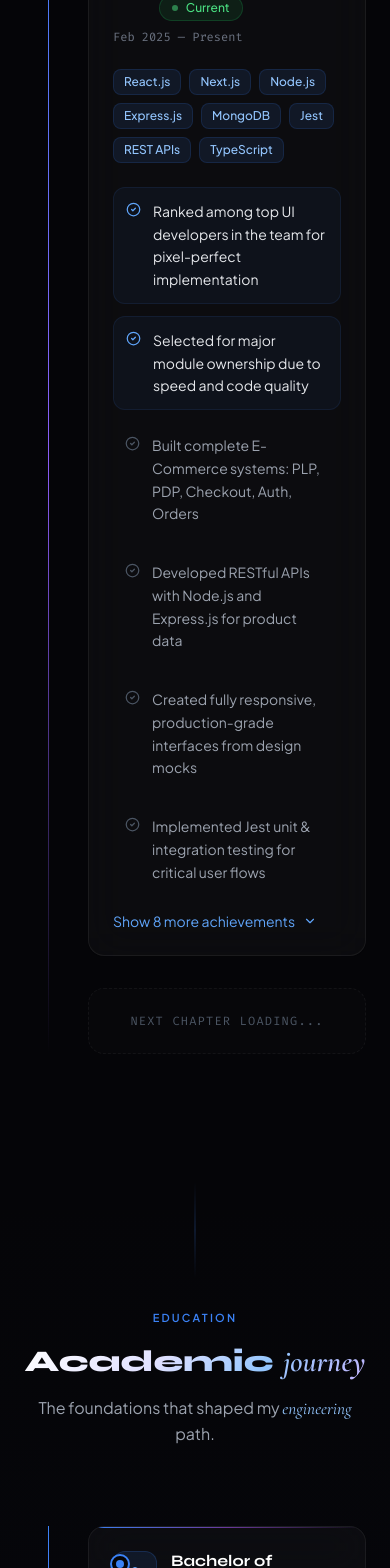
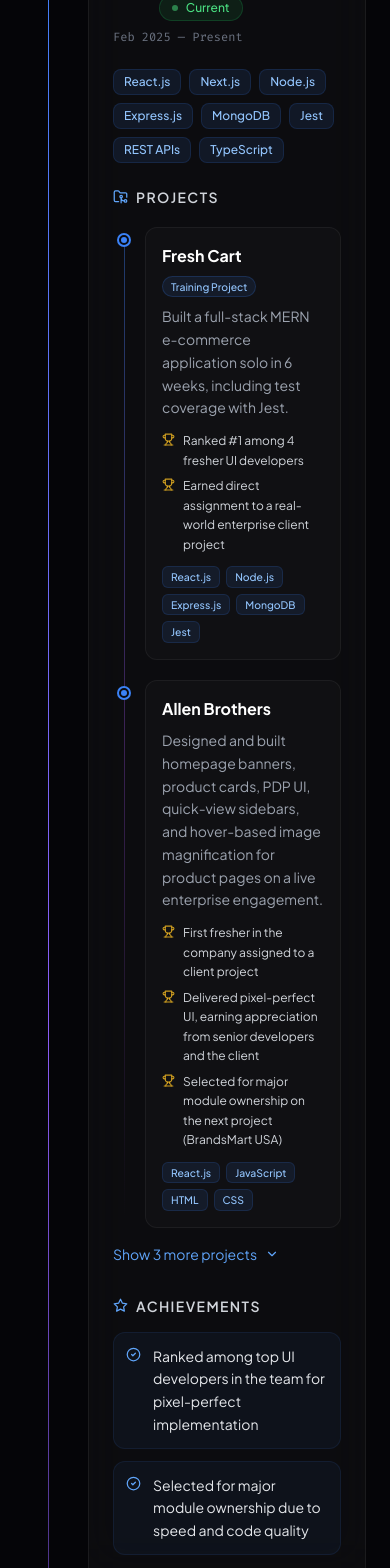
Before and after one commit to Sujan2332/Portfolio, a React (Vite) app: page / in a window 390 px wide. Shown: the part 5261-6829 px from the top of the page. Built offline with nearby package versions, Linux system fonts and the light colour scheme.

Commit message:
Updated Experience.tsx

```diff
--- a/src/components/Experience.tsx
+++ b/src/components/Experience.tsx
@@ -1,5 +1,5 @@
 import { useState } from 'react';
-import { Briefcase, ChevronDown, ChevronUp, ExternalLink, CheckCircle2 } from 'lucide-react';
+import { Briefcase, ChevronDown, ChevronUp, ExternalLink, CheckCircle2, FolderGit2, Trophy, Star } from 'lucide-react';
 
 const achievements = [
   { text: 'Ranked among top UI developers in the team for pixel-perfect implementation', highlight: true },
@@ -20,9 +20,81 @@ const achievements = [
 
 const techStack = ['React.js', 'Next.js', 'Node.js', 'Express.js', 'MongoDB', 'Jest', 'REST APIs', 'TypeScript'];
 
+type Project = {
+  name: string;
+  tag?: string;
+  description: string;
+  achievements: string[];
+  tech: string[];
+  ongoing?: boolean;
+};
+
+const projects: Project[] = [
+  {
+    name: 'Fresh Cart',
+    tag: 'Training Project',
+    description: 'Built a full-stack MERN e-commerce application solo in 6 weeks, including test coverage with Jest.',
+    achievements: [
+      'Ranked #1 among 4 fresher UI developers',
+      'Earned direct assignment to a real-world enterprise client project',
+    ],
+    tech: ['React.js', 'Node.js', 'Express.js', 'MongoDB', 'Jest'],
+  },
+  {
+    name: 'Allen Brothers',
+    description:
+      'Designed and built homepage banners, product cards, PDP UI, quick-view sidebars, and hover-based image magnification for product pages on a live enterprise engagement.',
+    achievements: [
+      'First fresher in the company assigned to a client project',
+      'Delivered pixel-perfect UI, earning appreciation from senior developers and the client',
+      'Selected for major module ownership on the next project (BrandsMart USA)',
+    ],
+    tech: ['React.js', 'JavaScript', 'HTML', 'CSS'],
+  },
+  {
+    name: 'BrandsMart USA',
+    description:
+      'Owned the Account module (14 pages) end-to-end and led the Checkout module, engineering a dynamic multi-step checkout (shipping-type dependent) with full back-and-edit navigation, plus order confirmation and cart save-for-later/summary sections. Partnered directly with design, QA, and API teams; improved site accessibility; shipped dynamic support-call UI based on business hours. Contributed to code architecture — API response aggregation, reusable CSS variables, and a custom internal npm library sharing context across Account, Checkout, Browse, and Shop modules. Delivered 800+ stories, resolved ~300 defects, ensured full cross-browser support.',
+    achievements: [
+      'Awarded Spot Award — ranked #1 among 8+ senior developers',
+      'One of 3 developers promoted to a billing role',
+      'Assigned 2 additional projects directly by the CFO, based on ownership and delivery track record',
+    ],
+    tech: ['React.js', 'Next.js'],
+  },
+  {
+    name: 'FogLifter',
+    tag: 'Sole Developer',
+    description:
+      'Independently designed, built, and shipped a 60+ page marketing platform on Astro, owning architecture through deployment — including technical SEO (JSON-LD schema, sitemap.xml, robots.txt, llms.txt, manifest.json, full OG/Twitter metadata), reusable components, an interactive ROI calculator, and Core Web Vitals/SEO audits.',
+    achievements: [
+      'Received direct client appreciation for the delivered platform',
+      'Client trust in the build led to a second engagement on their parent company\'s website',
+    ],
+    tech: ['Astro', 'HTML', 'CSS'],
+  },
+  {
+    name: 'VSO Inc.',
+    tag: 'Ongoing — Sole Developer',
+    description:
+      'Leading a ground-up rebuild of the parent company\'s corporate website on the same Astro/GCP stack, replacing legacy WordPress with a modern, redesigned UI tailored to a compliance-focused enterprise audience, while carrying forward the proven SEO foundation.',
+    achievements: [
+      'Selected to rebuild a second, independent client property entirely from scratch',
+      'Entrusted with both technical execution and design direction, based on FogLifter\'s outcome',
+    ],
+    tech: ['Astro', 'GCP'],
+    ongoing: true,
+  },
+];
+
 export default function Experience() {
   const [expanded, setExpanded] = useState(false);
+  const [projectsExpanded, setProjectsExpanded] = useState(false);
   const visible = expanded ? achievements : achievements.slice(0, 6);
+
+  const isMobile = typeof window !== 'undefined' && window.matchMedia('(max-width: 767px)').matches;
+  const visibleProjects = projectsExpanded || !isMobile ? projects : projects.slice(0, 2);
+  const hiddenCount = projects.length - 2;
 
   return (
     <section id="experience" className="relative py-32 overflow-hidden">
@@ -88,7 +160,100 @@ export default function Experience() {
                   ))}
                 </div>
 
-                {/* Achievements */}
+                {/* Projects subsection */}
+                <div className="mb-8">
+                  <div className="flex items-center gap-2 mb-5">
+                    <FolderGit2 size={15} className="text-blue-400" />
+                    <h4 className="text-sm font-semibold text-gray-300 uppercase tracking-widest">Projects</h4>
+                  </div>
+
+                  {/* Projects timeline */}
+                  <div className="relative ml-1">
+                    {/* Connecting line */}
+                    <div className="absolute left-[7px] top-2 bottom-2 w-px bg-gradient-to-b from-blue-500/40 via-purple-500/30 to-transparent" />
+
+                    <div className="space-y-5">
+                      {visibleProjects.map((project, i) => (
+                        <div key={i} className="relative pl-7">
+                          {/* Node dot */}
+                          <div
+                            className={`absolute left-0 top-1.5 w-3.5 h-3.5 rounded-full border-2 bg-[#0a0a0f] flex items-center justify-center ${
+                              project.ongoing ? 'border-green-500' : 'border-blue-500'
+                            }`}
+                          >
+                            <div className={`w-1.5 h-1.5 rounded-full ${project.ongoing ? 'bg-green-500' : 'bg-blue-500'}`} />
+                          </div>
+
+                          {/* Project content */}
+                          <div className="rounded-xl p-4 bg-white/[0.02] border border-white/5 hover:border-white/10 transition-colors duration-300">
+                            {/* Name + tag */}
+                            <div className="flex flex-wrap items-center gap-2 mb-2">
+                              <h5 className="text-base font-bold text-white">{project.name}</h5>
+                              {project.tag && (
+                                <span
+                                  className={`px-2 py-0.5 text-[0.65rem] font-medium rounded-full border ${
+                                    project.ongoing
+                                      ? 'bg-green-500/10 border-green-500/20 text-green-400'
+                                      : 'bg-blue-500/10 border-blue-500/20 text-blue-300'
+                                  }`}
+                                >
+                                  {project.tag}
+                                </span>
+                              )}
+                            </div>
+
+                            {/* Description */}
+                            <p className="text-sm text-gray-400 leading-relaxed mb-3">{project.description}</p>
+
+                            {/* Project achievements */}
+                            <div className="space-y-1.5 mb-3">
+                              {project.achievements.map((ach, j) => (
+                                <div key={j} className="flex items-start gap-2">
+                                  <Trophy size={13} className="shrink-0 mt-0.5 text-amber-400/80" />
+                                  <span className="text-xs text-gray-300 leading-relaxed">{ach}</span>
+                                </div>
+                              ))}
+                            </div>
+
+                            {/* Tech chips */}
+                            <div className="flex flex-wrap gap-1.5">
+                              {project.tech.map((t) => (
+                                <span
+                                  key={t}
+                                  className="px-2 py-0.5 text-[0.65rem] font-medium text-blue-300 bg-blue-500/10 border border-blue-500/15 rounded-md"
+                                >
+                                  {t}
+                                </span>
+                              ))}
+                            </div>
+                          </div>
+                        </div>
+                      ))}
+                    </div>
+                  </div>
+
+                  {/* Mobile expand toggle */}
+                  {hiddenCount > 0 && (
+                    <button
+                      onClick={() => setProjectsExpanded(!projectsExpanded)}
+                      className="mt-4 flex items-center gap-2 text-sm text-blue-400 hover:text-blue-300 transition-colors md:hidden"
+                    >
+                      {projectsExpanded ? (
+                        <>Show less <ChevronUp size={14} /></>
+                      ) : (
+                        <>Show {hiddenCount} more projects <ChevronDown size={14} /></>
+                      )}
+                    </button>
+                  )}
+                </div>
+
+                {/* Achievements subsection */}
+                <div>
+                  <div className="flex items-center gap-2 mb-4">
+                    <Star size={15} className="text-blue-400" />
+                    <h4 className="text-sm font-semibold text-gray-300 uppercase tracking-widest">Achievements</h4>
+                  </div>
+
                   <div className="space-y-3">
                     {visible.map((ach, i) => (
                       <div
@@ -123,6 +288,7 @@ export default function Experience() {
                   )}
                 </div>
               </div>
+            </div>
 
             {/* Future / placeholder */}
             <div className="mt-8 reveal">
```
Lines whose indentation alone changed are shown as unchanged.
